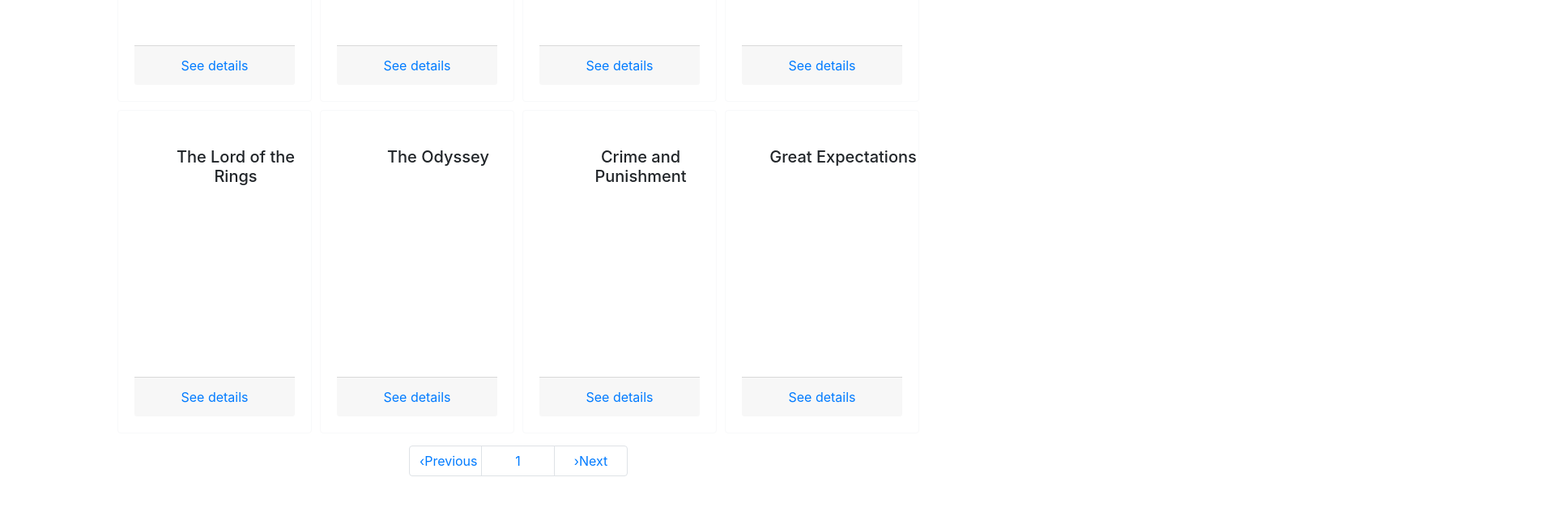
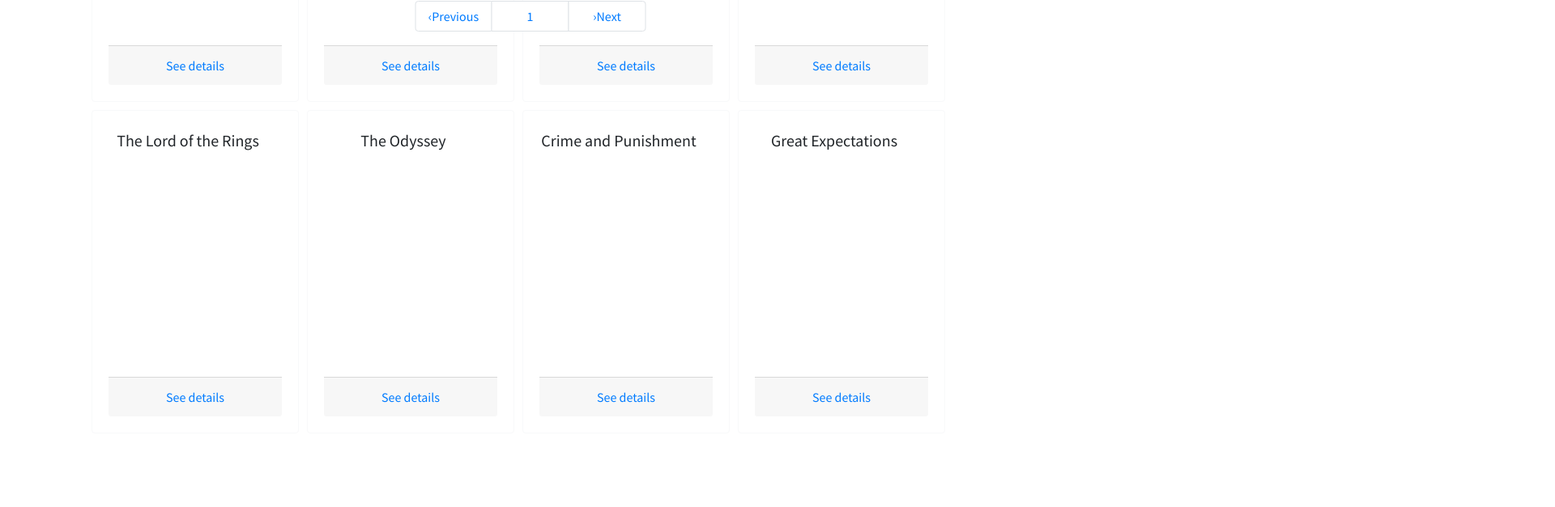
Before and after one commit to melission/react-router-demo, a React (Create React App) app: page /category/books in a window 1280 px wide. Shown: the part 745-1372 px from the top of the page at 81% size, 1920 px wide, since content can reach past the window. Built offline with nearby package versions, Linux system fonts and the light colour scheme.

Commit message:
added card parameters, media query, and minor styles.

```diff
--- a/src/styles.css
+++ b/src/styles.css
@@ -1,7 +1,12 @@
+
+.App {
+    font-family: 'Source Sans Pro', sans-serif;
+}
 
 .card-body {
-    min-width: 15rem;
-    max-width: 15rem;
+    min-width: 16rem;
+    max-width: 16rem;
+    height: 11rem;
     margin: 5px;
 }
 
@@ -15,16 +20,88 @@
     /* border: 1px solid purple; */
 }
 
+.card-title {
+    margin-left: -39px;
+    margin-top: -20px;
+    width: 14rem;
+    height: 37px;
+    /* text-align: center; */
+    /* border: 1px solid yellow; */
+}
+
+.card-text {
+    margin-left: -40px;
+    width: 14rem;
+    /* border: 1px solid blue; */
+}
+
 .pagination-block {
     justify-content: center;
-    padding-top: 10px;
+    /* padding: 10px 0 0 0; */
+    /* padding-top: 10px; */
+    display: flex;
+    width: 10000px;
+    height: 90px;
+    /* margin-left: -10px; */
+    /* margin: 0 0 -10px 0; */
+    /* border: 1px solid cadetblue; */
+    /* background-color: ; */
+    /* background-color: rgba(40, 37, 30, 0.5); */
+    /* z-index: -1; */
 }
 
 .pagination-element {
-    width: 90px;
+    width: 95px;
 }
 
-@media only screen and (max-width: 600px) {
+.container-body {
+    /* height: 80vh;
+    border: 1px solid red; */
+    /* padding-top: 7rem; */
+
+}
+
+.pagination {
+    position: fixed;
+    bottom: 10px;
+    margin-left: 15px;
+    padding: 0;
+    left: 50%;
+    transform: translateX(-50%);
+
+  }
+
+.book-section_title {
+    width: 80%;
+    padding: 20px 0 0 0;
+    margin: auto;
+}
+
+.book-section_description {
+    width: 80%;
+    display: block;
+    margin: auto;
+    padding: 10px;
+    text-align: left;
+}
+
+@media only screen and (max-width: 1280px) and (min-width: 1200px ) {
+    .pagination {
+        bottom: 0;
+    }
+}
+
+@media only screen and (max-width: 1199px) {
+    .pagination-block {
+        background-color: rgba(184, 182, 182, 0.5);
+        /* border: 1px solid blue; */
+        /* padding-left: -15px; */
+    }
+
+
+    .container-body {
+        padding-bottom: 8rem;
+    }
 
 
 }
```
